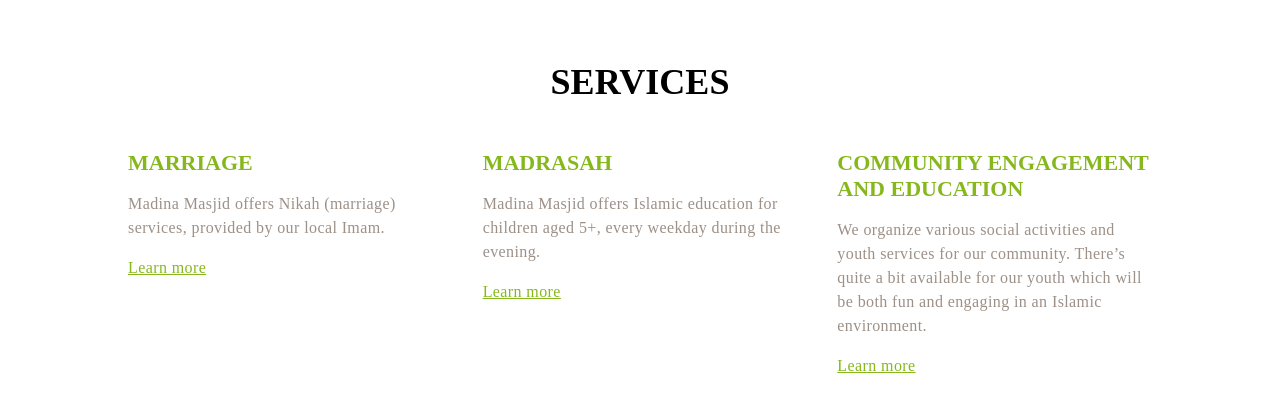
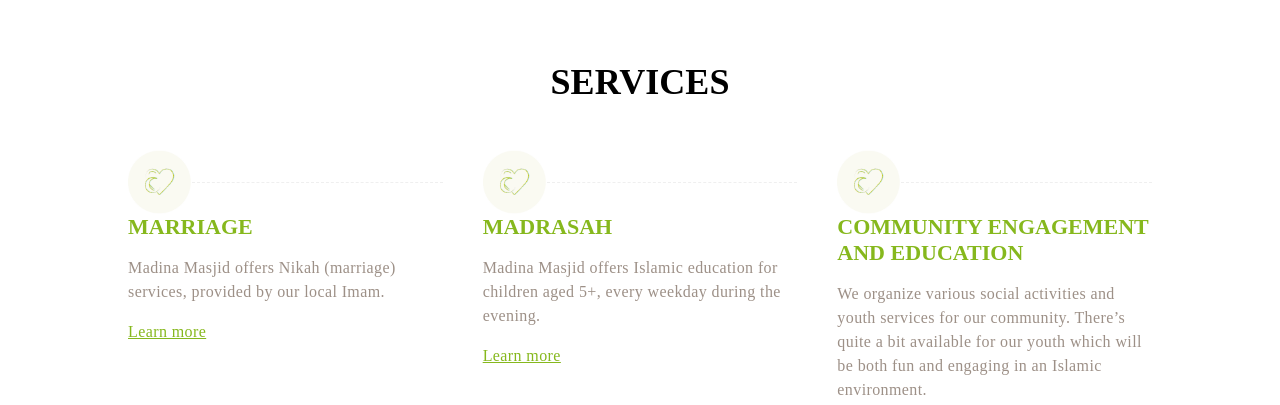
Before and after one commit to goutam-das/madina-masjid-darwen, a Gatsby site: page / in a window 1280 px wide. Shown: the part 1066-1471 px from the top of the page. Built offline with nearby package versions, Linux system fonts and the light colour scheme; Gatsby itself is replaced by a stand-in of ours.

Commit message:
icon added

```diff
--- a/src/components/HadithOfTheDay.jsx
+++ b/src/components/HadithOfTheDay.jsx
@@ -33,6 +33,8 @@
   border-radius: 5px;
   max-width: 1024px;
   margin: auto;
+  background: rgba(0, 0, 0, 0.25);
+  padding: 0 20px;
 `;
 
 const Title = styled.h1`
--- a/src/components/Services.jsx
+++ b/src/components/Services.jsx
@@ -1,6 +1,6 @@
 import React from "react";
 import styled from "styled-components";
-
+import darwinImg from "../images/darwin.png";
 const Service = () => {
   const [services] = React.useState([
     {
@@ -51,12 +51,30 @@
 const ServiceCard = ({ item }) => {
   return (
     <Card>
+      <ImageContainer>
+        <Image src={darwinImg} alt="darwin" />
+        <Dashed />
+      </ImageContainer>
       <CardTitle>{item.title}</CardTitle>
       <CardBody>{item.body}</CardBody>
       <CardLink href={item.link}>Learn more</CardLink>
     </Card>
   );
 };
+
+const ImageContainer = styled.div`
+  position: relative;
+  display: flex;
+  align-items: center;
+`;
+const Image = styled.img`
+  height: 64px;
+  width: 64px;
+`;
+const Dashed = styled.div`
+  flex: 1;
+  border-bottom: 1px dashed #efefef;
+`;
 
 const Container = styled.div`
   background-color: #fff;
--- a/src/pages/index.js
+++ b/src/pages/index.js
@@ -7,7 +7,7 @@
 import MakeADonetion from "../components/MakeADonetion";
 import Services from "../components/Services";
 import ProgramsAndEvent from "../components/ProgramsAndEvent";
-import { Main, BackgroundImage, Overlay } from "../styles";
+import { Main, BackgroundImage } from "../styles";
 
 const IndexPage = () => {
   return (
@@ -17,7 +17,6 @@
         <BackgroundImage src="https://darwenmosque.co.uk/wp-content/uploads/2017/07/events-3-1.jpg">
           <DailyPrayerTimes />
           <HadithOfTheDay />
-          <Overlay />
         </BackgroundImage>
         <MakeADonetion />
         <Services />
```
Also changed, not shown: src/images/darwin.png (added).
